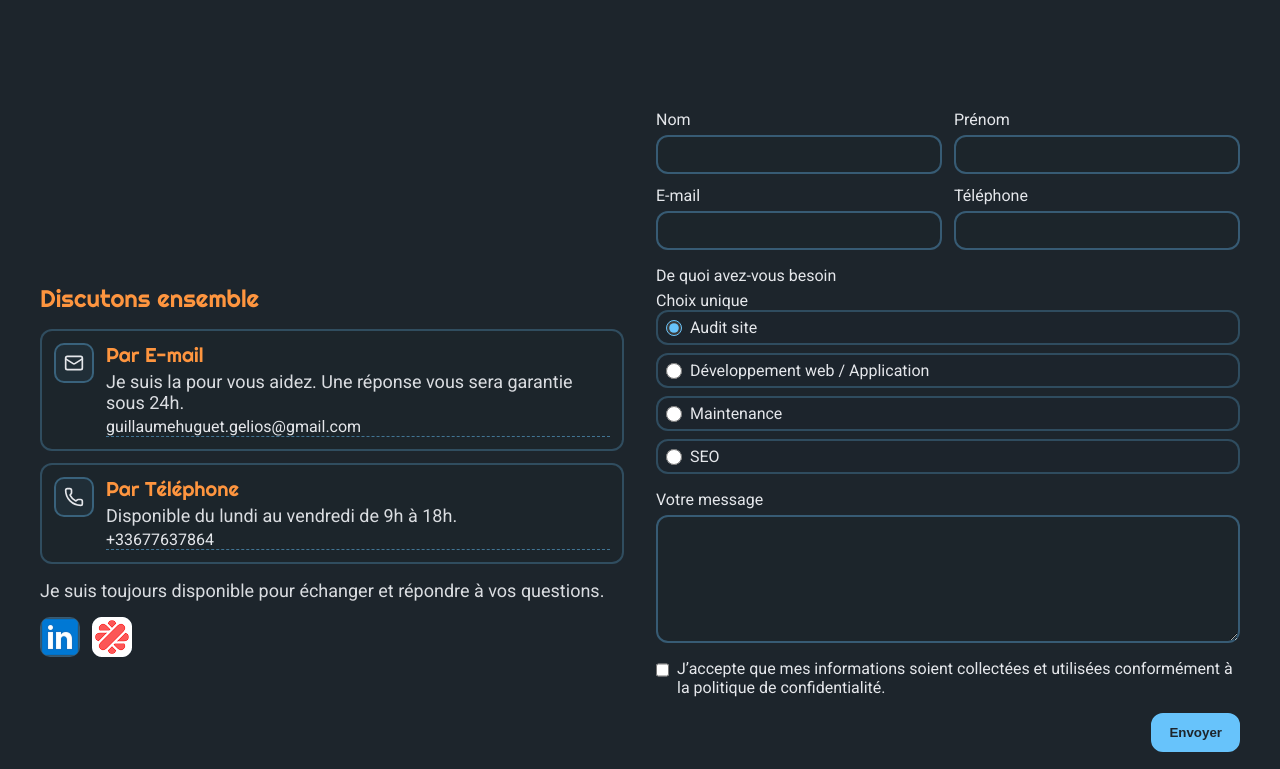
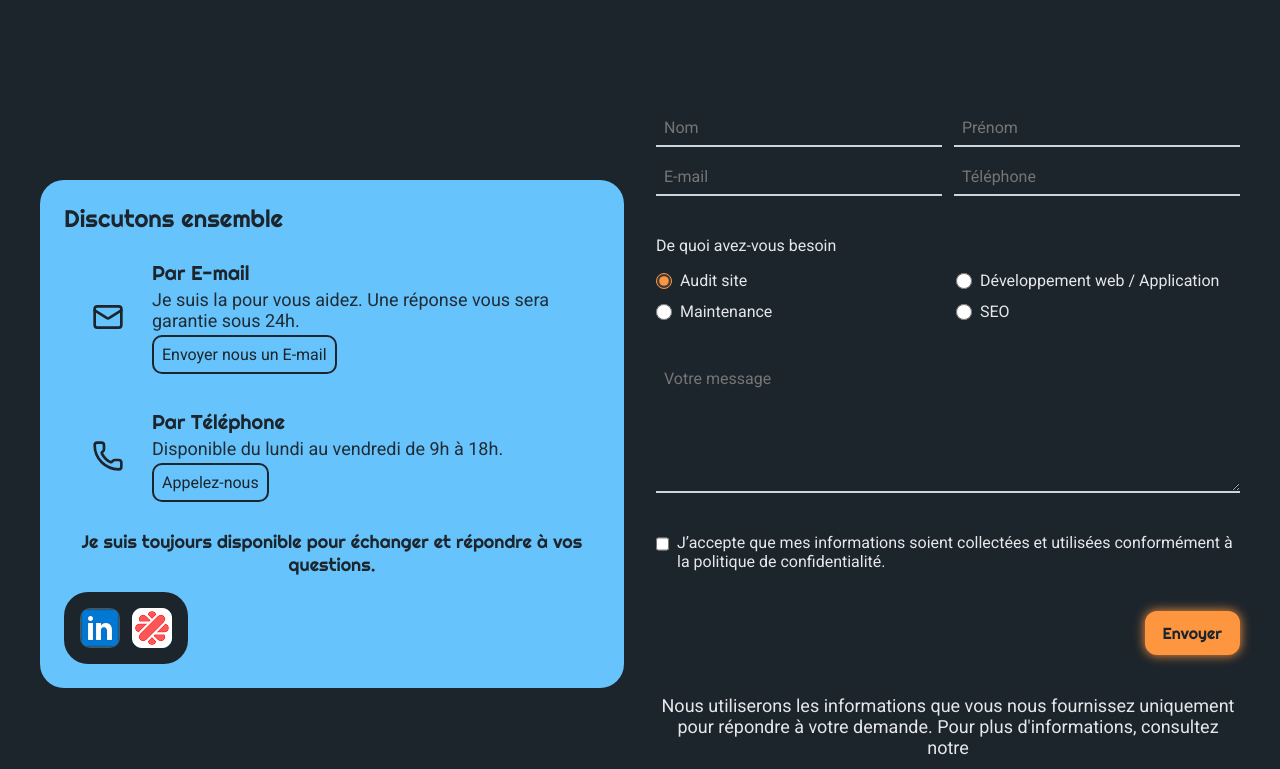
Before and after one commit to Guillaume811/site-gelyos, a React (Vite) app: page /contact in a window 1280 px wide. Shown: the part 577-1346 px from the top of the page. Built offline with nearby package versions, Linux system fonts and the light colour scheme.

Commit message:
style: correction style formulaire

```diff
--- a/src/pages/Contact/ContactForm/ContactForm.module.scss
+++ b/src/pages/Contact/ContactForm/ContactForm.module.scss
@@ -14,7 +14,7 @@
 /* Form layout */
 .form {
   display: grid;
-  gap: 1rem;
+  gap: 2.5rem;
 }
 
 /* 2 colonnes pour les 4 champs de tête */
@@ -30,28 +30,49 @@
 }
 
 .label {
-  font-weight: 600;
+  position: absolute !important;
+  width: 1px; height: 1px;
+  padding: 0; margin: -1px;
+  overflow: hidden; clip: rect(0, 0, 1px, 1px);
+  white-space: nowrap; border: 0;
 }
 
 /* Inputs / Textarea */
 .input,
 .textarea {
-  appearance: none;
-  border: 2px solid rgba($color-primary, 0.35);
-  background: rgba($color-bg, 0.35);
-  color: $color-text;
-  border-radius: 0.75rem;
-  padding: 0.625rem 0.75rem;
-  transition: border-color 160ms ease, background-color 160ms ease, box-shadow 160ms ease;
+  //font: inherit;
+  font-family: $font-body;
+  font-size: 1rem;
+  border: 0;
+  border-bottom: 2px solid #cbd5e1; /* ligne grise au repos */
+  background: transparent;
+  outline: none;
+  padding: 0.5rem;
 
-  &:hover {
-    border-color: rgba($color-primary, 0.6);
-    background: rgba($color-primary, 0.08);
+  /* nécessaire pour que le “ring” suive les coins */
+  //border-radius: 8px;
+  box-sizing: border-box;
+
+  &:focus,
+  &:focus-visible {
+    border-radius: 8px;
+    outline: none;
+    box-shadow: 0 0 0 2px $color-secondary;
+    border-bottom-color: $color-secondary;
   }
+}
 
-  &:focus-visible {
-    @include focus-ring(); /* <= focus customisable via variables CSS */
-  }
+.input::placeholder,
+.textarea::placeholder {
+  font-size: 1rem;   /* ajuste la taille */
+  opacity: 1;           /* Firefox: garder la couleur telle quelle */
+  font-style: normal;   /* ou italic si tu veux */
+}
+
+/* dès que l’utilisateur a saisi quelque chose */
+.input:not(:placeholder-shown),
+.textarea:not(:placeholder-shown) {
+  font-size: 1rem;
 }
 
 .textarea {
@@ -68,38 +89,33 @@
 
 .legend {
   font-weight: 700;
-  margin-block-end: 0.375rem;
+  margin-block-end: 1rem;
 }
 
 .radios {
   display: grid;
-  gap: 0.5rem;
-  grid-template-columns: 1fr;
+  grid-template-columns: repeat(2, minmax(0, 1fr));
+  gap: .75rem 1rem; /* espace lignes / colonnes */
 }
 
+/* Un item radio (input + label) */
 .radio {
-  display: inline-flex;
+  display: flex;
   align-items: center;
-  gap: 0.5rem;
-  padding: 0.375rem 0.5rem;
-  border: 2px solid rgba($color-primary, 0.25);
-  border-radius: 0.75rem;
-  background: rgba($color-bg, 0.25);
-  transition: border-color 160ms ease, background-color 160ms ease, transform 160ms ease;
+  gap: .5rem;
 
+  /* le bouton radio lui-même */
   input[type="radio"] {
-    inline-size: 1rem;
-    block-size: 1rem;
-    accent-color: $color-primary;
+    /* taille du bouton */
+    width: 16px;
+    height: 16px;
 
-    &:focus-visible {
-      @include focus-ring();
-    }
-  }
+    /* couleur de la pastille et de l’anneau natif */
+    accent-color: $color-secondary;
 
-  &:hover {
-    transform: translateY(-1px);
-    border-color: rgba($color-primary, 0.5);
+    /* nettoie les marges/contours par défaut */
+    margin: 0;
+    outline: none;
   }
 }
 
@@ -118,7 +134,7 @@
     inline-size: 1rem;
     block-size: 1rem;
     margin-top: 0.2rem;
-    accent-color: $color-primary;
+    accent-color: $color-secondary;
 
     &:focus-visible {
       @include focus-ring();
@@ -133,23 +149,30 @@
 }
 
 .submit {
+  font-family: $font-title;
+  font-size: 1rem;
   display: inline-flex; /* conforme à tes conventions */
   align-items: center;
   justify-content: center;
   gap: 0.5rem;
 
-  border: 2px solid $color-primary;
-  background: $color-primary;
+  border: 2px solid $color-secondary;
+  background: $color-secondary;
   color: $color-bg;
   border-radius: 0.75rem;
   padding: 0.625rem 1rem;
   font-weight: 700;
   cursor: pointer;
-  transition: transform 160ms ease, box-shadow 160ms ease, background-color 160ms ease, border-color 160ms ease;
+  @include box-shadow($color-secondary);
+  transition:
+    background-color .3s ease,
+    color .3s ease,
+    backdrop-filter .3s ease;
 
   &:hover {
-    transform: translateY(-1px);
-    @include box-shadow(rgba($color-primary, 0.25), 14px);
+    background-color: rgba($color-bg, 0.3); // semi-transparent
+    color: $color-secondary;
+    backdrop-filter: blur(6px);
   }
 
   &:focus-visible {
@@ -194,7 +217,7 @@
 
 /* Note sous le formulaire */
 .note {
-  opacity: 0.9;
+  text-align: center;
 }
 
 /* Responsive */
--- a/src/pages/Contact/ContactForm/ContactForm.tsx
+++ b/src/pages/Contact/ContactForm/ContactForm.tsx
@@ -153,6 +153,7 @@ export default function ContactForm({
           <input
             id={`${formId}-firstName`}
             className={styles.input}
+            placeholder={L.firstName}
             name="firstName"
             type="text"
             autoComplete="family-name"
@@ -174,6 +175,7 @@ export default function ContactForm({
           <input
             id={`${formId}-lastName`}
             className={styles.input}
+            placeholder={L.lastName}
             name="lastName"
             type="text"
             autoComplete="given-name"
@@ -195,6 +197,7 @@ export default function ContactForm({
           <input
             id={`${formId}-email`}
             className={styles.input}
+            placeholder={L.email}
             name="email"
             type="email"
             autoComplete="email"
@@ -216,6 +219,7 @@ export default function ContactForm({
           <input
             id={`${formId}-phone`}
             className={styles.input}
+            placeholder={L.phone}
             name="phone"
             type="tel"
             autoComplete="tel"
@@ -234,7 +238,7 @@ export default function ContactForm({
 
       <fieldset className={styles.fieldset} aria-describedby={`${formId}-need-desc`}>
         <legend className={styles.legend}>{L.needTitle}</legend>
-        <div id={`${formId}-need-desc`} className="sr-only">Choix unique</div>
+        {/*<div id={`${formId}-need-desc`} className="sr-only">Choix unique</div>*/}
         <div className={styles.radios} role="radiogroup" aria-label={L.needTitle}>
           {(["audit", "dev", "maintenance", "seo"] as NeedValue[]).map((value) => (
             <label key={value} className={styles.radio}>
@@ -256,6 +260,7 @@ export default function ContactForm({
         <textarea
           id={`${formId}-message`}
           className={styles.textarea}
+          placeholder={L.message}
           name="message"
           rows={6}
           required
--- a/src/pages/Contact/ContactInfo/ContactInfo.module.scss
+++ b/src/pages/Contact/ContactInfo/ContactInfo.module.scss
@@ -2,10 +2,14 @@
   display: grid;
   align-content: start;
   gap: 1rem;
+  border-radius: 1.5rem;
+  padding: 1.5rem;
+  background-color: $color-primary;
 }
 
 .title {
   margin: 0;
+  color: $color-bg;
 }
 
 .infoList {
@@ -19,40 +23,35 @@
   align-items: start;
   gap: 0.75rem;
   padding: 0.75rem;
-  border: 2px solid rgba($color-primary, 0.25);
-  border-radius: 0.75rem;
-  background: rgba($color-bg, 0.35);
-  transition: transform 180ms ease, box-shadow 180ms ease;
-
-  &:hover {
-    transform: translateY(-1px);
-    @include box-shadow(rgba($color-primary, 0.25), 14px);
-  }
+  align-items: center;
 }
 
 .icon {
   display: inline-flex;
   align-items: center;
   justify-content: center;
-  inline-size: 2.5rem;
-  block-size: 2.5rem;
-  border-radius: 0.625rem;
-  border: 2px solid rgba($color-primary, 0.35);
-  background: rgba($color-primary, 0.06);
+  inline-size: 4rem;
+  block-size: 4rem;
+  //border-radius: 0.625rem;
+  //border: 2px solid rgba($color-bg, 0.35);
+  //background: rgba($color-bg, 0.06);
+  color: $color-bg;;
 
   svg {
-    inline-size: 1.25rem;
-    block-size: 1.25rem;
+    inline-size: 2rem;
+    block-size: 2rem;
   }
 }
 
 .text {
   display: grid;
   gap: 0.25rem;
+  color: $color-bg;
 }
 
 .infoTitle {
   margin: 0;
+  color: $color-bg;
 }
 
 .infoDesc {
@@ -66,22 +65,23 @@
   align-items: center;
   text-decoration: none;
   color: inherit;
-  border-bottom: 1px dashed rgba($color-primary, 0.5);
-  transition: border-color 160ms ease, transform 160ms ease;
+  border: 2px solid $color-bg;
+  border-radius: 10px;
+  padding: 0.5rem;
+  width: fit-content;
+  transition: background 160ms ease, transform 160ms ease;
 
   &:hover {
-    border-color: rgba($color-primary, 0.8);
+    background: $color-bg;
+    color: $color-text;
     transform: translateY(-1px);
-  }
-
-  &:focus-visible {
-    outline: 3px solid rgba($color-secondary, 0.7);
-    outline-offset: 2px;
   }
 }
 
 .paragraph {
-  opacity: 0.95;
+  font-family: $font-title;
+  color: $color-bg;
+  text-align: center;
 }
 
 .socialRow {
@@ -89,6 +89,10 @@
   align-items: center;
   gap: 0.75rem;
   flex-wrap: wrap;
+  background: $color-bg;
+  padding: 1rem;
+  border-radius: 1.5rem;
+  width: fit-content;
 }
 
 .socialLink {
--- a/src/pages/Contact/ContactInfo/ContactInfo.tsx
+++ b/src/pages/Contact/ContactInfo/ContactInfo.tsx
@@ -46,7 +46,7 @@ export default function ContactInfo({
               className={styles.infoLink}
               aria-label={`Envoyer un e-mail à ${emailAddress}`}
             >
-              {emailAddress}
+              Envoyer nous un E-mail
             </a>
 
           </div>
@@ -68,7 +68,7 @@ export default function ContactInfo({
               className={styles.infoLink}
               aria-label={`Appeler le ${phoneNumber}`}
             >
-              {phoneNumber}
+              Appelez-nous
             </a>
           </div>
         </div>
```
